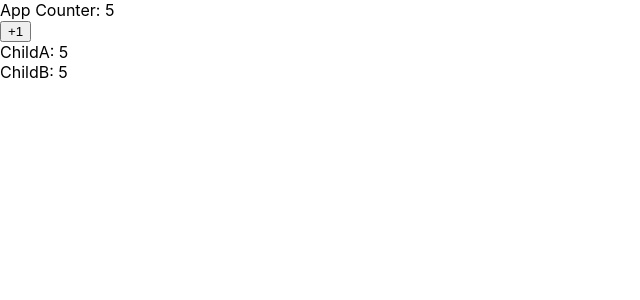
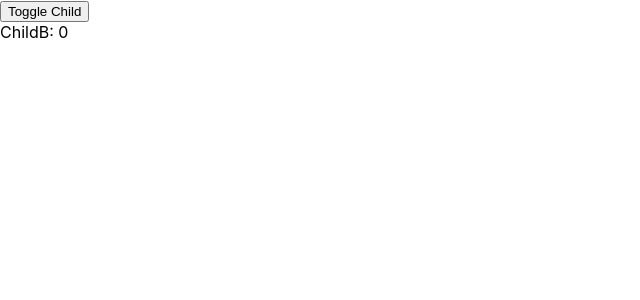
Before and after one commit to Hongxiao82/Lai-Twitch, a React (Create React App) app in the folder twitchfe/: page / in a window 1280 px wide. Shown: the top 300 px of the page, without its empty margins (0-640 px from the left). Built offline with nearby package versions, Linux system fonts and the light colour scheme.

Commit message:
fe: didmount vs. willuncount

```diff
--- a/twitchfe/src/App.js
+++ b/twitchfe/src/App.js
@@ -3,23 +3,12 @@ import "./App.css";
 import React from "react";
 
 class ChildA extends React.Component {
-  state = {
-    counter: 0,
-  };
-
   componentDidMount() {
     console.log("ChildA", "Did Mount");
   }
 
-  componentDidUpdate(prevProps, prevState) {
-    console.log("ChildA", "Did Update", prevProps, prevState);
-    if (prevState.counter === this.state.counter) {
-      console.log("ChildA", "Did Update: state unchanged");
-    }
-
-    if (prevProps.num === this.props.num) {
-      console.log("ChildA", "Did Update: props unchanged");
-    }
+  componentWillUnmount() {
+    console.log("ChildA", "Will Unmount");
   }
 
   render() {
@@ -28,14 +17,6 @@ class ChildA extends React.Component {
 }
 
 class ChildB extends React.Component {
-  componentDidMount() {
-    console.log("ChildB", "Did Mount");
-  }
-
-  componentDidUpdate(prevProps, prevState) {
-    console.log("ChildB", "Did Update", prevProps, prevState);
-  }
-
   render() {
     return <div>ChildB: {this.props.num}</div>;
   }
@@ -44,26 +25,16 @@ class ChildB extends React.Component {
 class App extends React.Component {
   state = {
     counter: 0,
-    loading: true,
+    showChild: false,
   };
 
   componentDidMount() {
     console.log("App", "Did Mount");
-    setTimeout(() => {
-      this.setState({
-        counter: 5,
-        loading: false,
-      });
-    }, 1000);
-  }
-
-  componentDidUpdate(prevProps, prevState) {
-    console.log("App", "Did Update", prevProps, prevState);
   }
 
   handleButtonClick = () => {
     this.setState({
-      counter: this.state.counter + 1,
+      showChild: !this.state.showChild,
     });
   };
 
@@ -71,12 +42,8 @@ class App extends React.Component {
     console.log("App", "Rendering");
     return (
       <>
-        {this.state.loading && <div>Loading...</div>}
-        {!this.state.loading && <div>App Counter: {this.state.counter}</div>}
-        {!this.state.loading && (
-          <button onClick={this.handleButtonClick}>+1</button>
-        )}
-        <ChildA num={this.state.counter} />
+        {this.state.showChild && <ChildA num={this.state.counter} />}
+        <button onClick={this.handleButtonClick}>Toggle Child</button>
         <ChildB num={this.state.counter} />
       </>
     );
```
